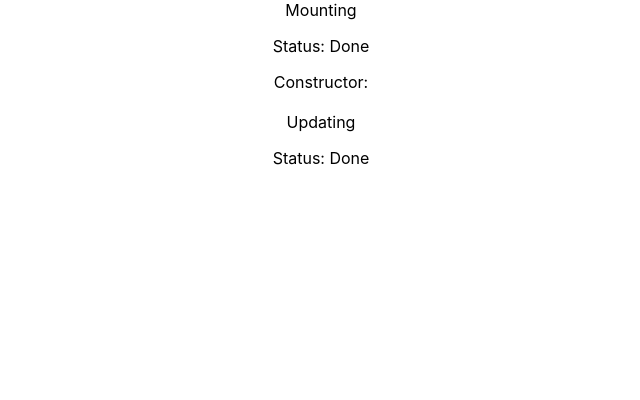
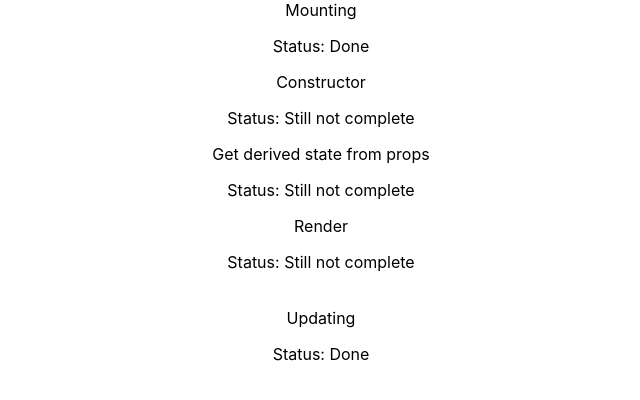
Before and after one commit to Maruhara18774/react-example-all-eng, a React (Create React App) app in the folder hello-world/: page / in a window 1280 px wide. Shown: the top 400 px of the page, without its empty margins (319-959 px from the left). Built offline with nearby package versions, Linux system fonts and the light colour scheme.

Commit message:
14:25 2021/2/9

```diff
--- a/hello-world/src/components/14Lifecycle.js
+++ b/hello-world/src/components/14Lifecycle.js
@@ -6,6 +6,16 @@ import React, { Component } from 'react'
     3. componentWillUnmount
     *. componentDidCatch
 */
+
+function convertStatus(status){
+    if(status){
+        return "Done";
+    }
+    else{
+        return "Still not complete";
+    }
+}
+
 class Mounting extends Component {
     // initialize this component
     constructor(props) {
@@ -14,20 +24,24 @@ class Mounting extends Component {
         this.state = {
              constructor: false,
              derived: false,
+             render: false
 
         }
-        //alert("1 - Constructor")
+        this.setState({constructor: true})
     }
     //
     static getDerivedStateFromProps(props,state){
-        //alert("2 - Derived")
     }
     render() {
-        //alert("3 - Render")
         return (
             <div>
                 <form>
-                    <label>Constructor: {}</label>
+                    <label>Constructor</label>
+                    <p>Status: {convertStatus(this.state.constructor)}</p>
+                    <label>Get derived state from props</label>
+                    <p>Status: {convertStatus(this.state.derived)}</p>
+                    <label>Render</label>
+                    <p>Status: {convertStatus(this.state.render)}</p>
                 </form>
             </div>
         )
@@ -87,7 +101,7 @@ class Lifecycle extends Component {
                 <form>
                     <div>
                         <label>Mounting</label>
-                        <p>Status: {this.convertStatus(this.state.didMount)}</p>
+                        <p>Status: {convertStatus(this.state.didMount)}</p>
                         <div>
                         <Mounting></Mounting>
                         </div>
@@ -95,7 +109,7 @@ class Lifecycle extends Component {
                     <br></br>
                     <div>
                         <label>Updating</label>
-                        <p>Status: {this.convertStatus(this.state.didUpdate)}</p>
+                        <p>Status: {convertStatus(this.state.didUpdate)}</p>
                         <div>
                         <Updating></Updating>
                         </div>
```
Also changed, not shown: 1 other file (tests, documents, lock files or other folders).
